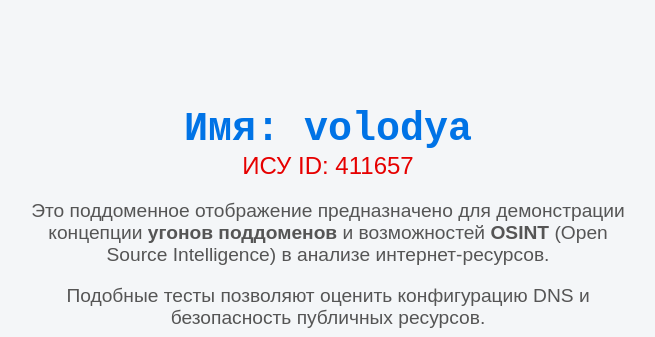
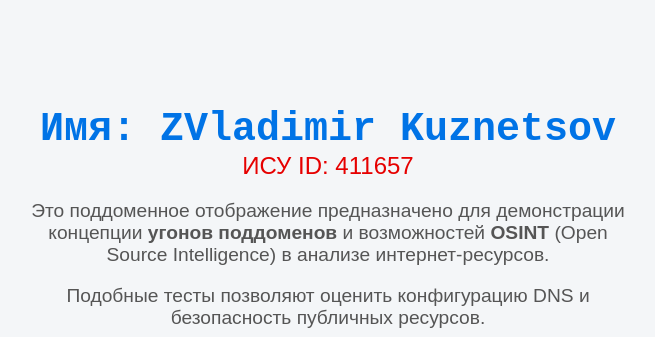
Before and after one commit to petlyasdr/volodya, a plain HTML site: page index.html in a window 1280 px wide. Shown: the top 337 px of the page, without its empty margins (312-967 px from the left). Drawn offline with Linux system fonts and the light colour scheme.

Commit message:
Update index.html

```diff
--- a/index.html
+++ b/index.html
@@ -54,7 +54,7 @@
 </head>
 <body>
     <div class="content">
-        <h1>Имя: volodya</h1>
+        <h1>Имя: ZVladimir Kuznetsov</h1>
         <h2>ИСУ ID: 411657</h2>
         <div class="description">
             <p>Это поддоменное отображение предназначено для демонстрации концепции <strong>угонов поддоменов</strong> и возможностей <strong>OSINT</strong> (Open Source Intelligence) в анализе интернет-ресурсов.</p>
```
